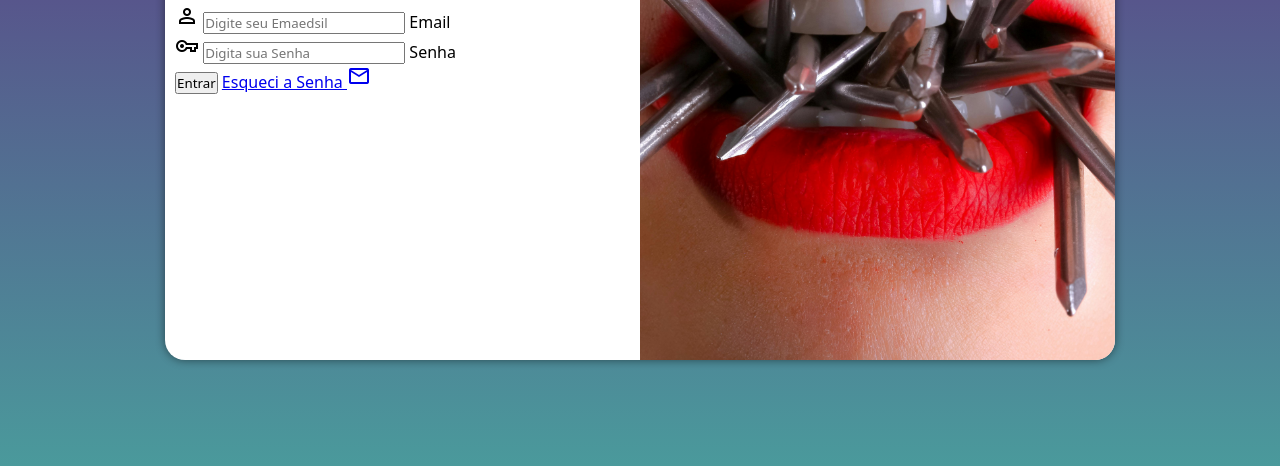
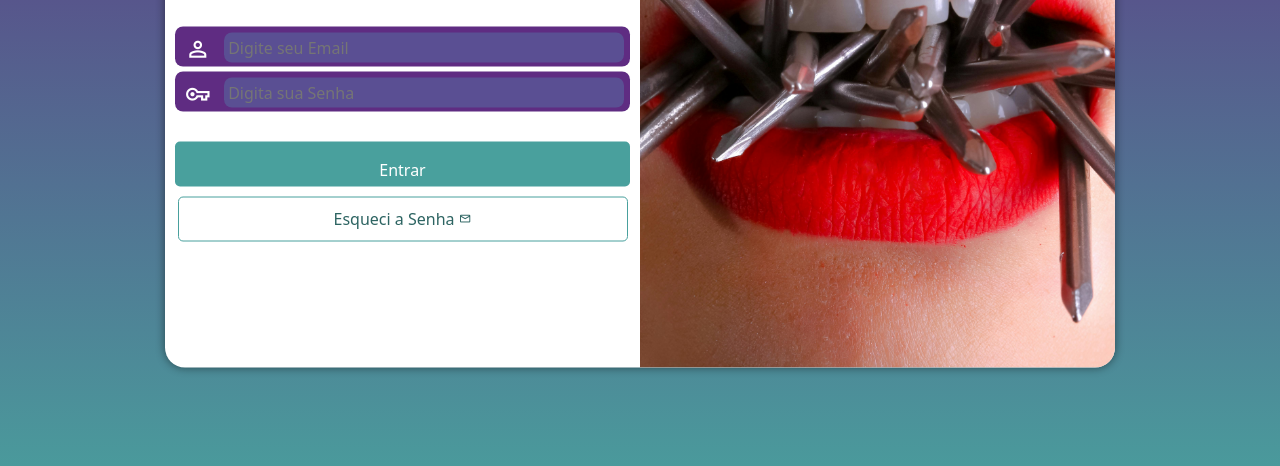
Before and after one commit to paulohjr/projeto-login, a plain HTML site: page index.html in a window 1280 px wide. Shown: the part 290-756 px from the top of the page. Drawn offline with nearby package versions, Linux system fonts and the light colour scheme.

Commit message:
bug fix 1.0

```diff
--- a/estilos/media-query.css
+++ b/estilos/media-query.css
@@ -32,6 +32,24 @@ Grandes telas: Acima de 1200px
     div#formulario > p{
         font-size: 1em;
      }
+
+     form > input[type=submit]{
+        width: 300px;
+        height: 45px;
+        margin: auto;
+        padding-top: 10px;
+        margin-top: 30px;
+        transition: 1s;
+     }
+
+    form > a.botao{
+        height: 45px;
+        width: 300px;
+        margin: auto;
+        padding-top: 10px;
+        margin-top: 10px;
+        transition: 1s;
+     }
 }
 
 
@@ -60,5 +78,24 @@ Grandes telas: Acima de 1200px
     }
     div#formulario > p{
         font-size: 1.2em;
+        margin-bottom: 30px;
      }
+
+     form > input[type=submit]{
+        min-width: 250px;
+        height: 45px;
+        margin: auto;
+        padding-top: 10px;
+        margin-top: 30px;
+        transition: 0.5s;
+     }
+
+    form > a.botao{
+        height: 45px;
+        max-width: 450px;
+        margin: auto;
+        padding-top: 10px;
+        margin-top: 10px;
+        transition: 0.5s;
+    }
 }
--- a/estilos/style.css
+++ b/estilos/style.css
@@ -39,8 +39,8 @@ section#login{
     transform: translate(-50%, -50%);
     overflow: hidden;
     background-color: white;
-    width: 250px;
-    height: 500px;
+    width: 270px;
+    height: 515px;
     border-radius: 20px;
     box-shadow: 0px 0px 10px rgba(0, 0, 0, 0.493);
     transition: width 0.5s, height 0.5s;
@@ -68,3 +68,83 @@ section#login > div#formulario{
  div#formulario > p{
     font-size: 0.8em;
  }
+
+ form > div.campo{
+    background-color: #5f2c82;
+    width: 100%;
+    height: 40px;
+    display: block;
+    border-radius: 8px;
+    margin: 5px 0px;
+    padding: 5px;
+ }
+
+ div.campo > label{
+    display: none;
+ }
+ div.campo > span {
+    color: white;
+    font-size: 1.6em;
+    width: 40px;
+    padding: 5px;
+    border-radius: 5px 0px 0px 5px;
+ }
+
+ div.campo >input{
+    background-color: #49cfcd36;
+    font-size: 1em;
+    width: calc(100% - 45px);
+    height: 100%;
+    border: 0px;
+    border-radius: 8px;
+    transform: translateY(-8px);
+    padding: 4px;
+    cursor: pointer;
+
+ }
+
+ div.campo >input:focus-within{
+    background-color: white;
+ }
+ form > input[type=submit]{
+    display: block;
+    font-size: 1em;
+    width: 100%;
+    height: 40px;
+    background-color: #49a09d;
+    color: white;
+    border: none;
+    border-radius: 5px;
+    cursor: pointer;
+    margin-top: 10px;
+    padding-top: 5px;
+    text-decoration: none;
+}
+
+form > input[type=submit]:hover{
+    background-color: #2d6462;
+}
+
+form> a.botao{
+    display: block;
+    text-align: center;
+    font-size: 1em;
+    width: 100%;
+    height: 40px;
+    padding-top: 5px;
+    margin-top: 5px;
+    color: #2d6462;
+    background-color: white;
+    border: 1px solid #49a09d;
+    text-decoration: none;
+    border-radius: 5px;
+    }
+
+    form > a.botao:hover{
+        background-color: #6cd3cf;
+        color: white;
+    }
+
+    form > a.botao > span{
+        font-size: 0.8em;
+    }
--- a/index.html
+++ b/index.html
@@ -23,7 +23,7 @@
                 <form action="login.php" method="post" autocomplete="on">
                     <div class="campo">
                         <span class="material-symbols-outlined">person</span>
-                        <input class="email" type="email" name="email" id="iemail" placeholder="Digite seu Emaedsil" autocomplete="email" required>
+                        <input class="email" type="email" name="email" id="iemail" placeholder="Digite seu Email" autocomplete="email" required>
                         <label for="iemail"> Email</label>
                     </div>
                     <div class="campo">
@@ -31,9 +31,10 @@
                         <input class="senha" type="password" name="senha" id="isenha" placeholder="Digita sua Senha" autocomplete="current-password" required minlength="8" maxlength="20">
                         <label for="isenha">Senha</label>
                     </div>
-                </form>
+
                 <input type="submit" value="Entrar">
-                <a href="esqueci.html">Esqueci a Senha <span class="material-symbols-outlined">mail</span></a>
+                <a href="esqueci.html" class="botao">Esqueci a Senha <span class="material-symbols-outlined">mail</span></a>
+            </form>
             </div>
         </section>
     </main>
```
